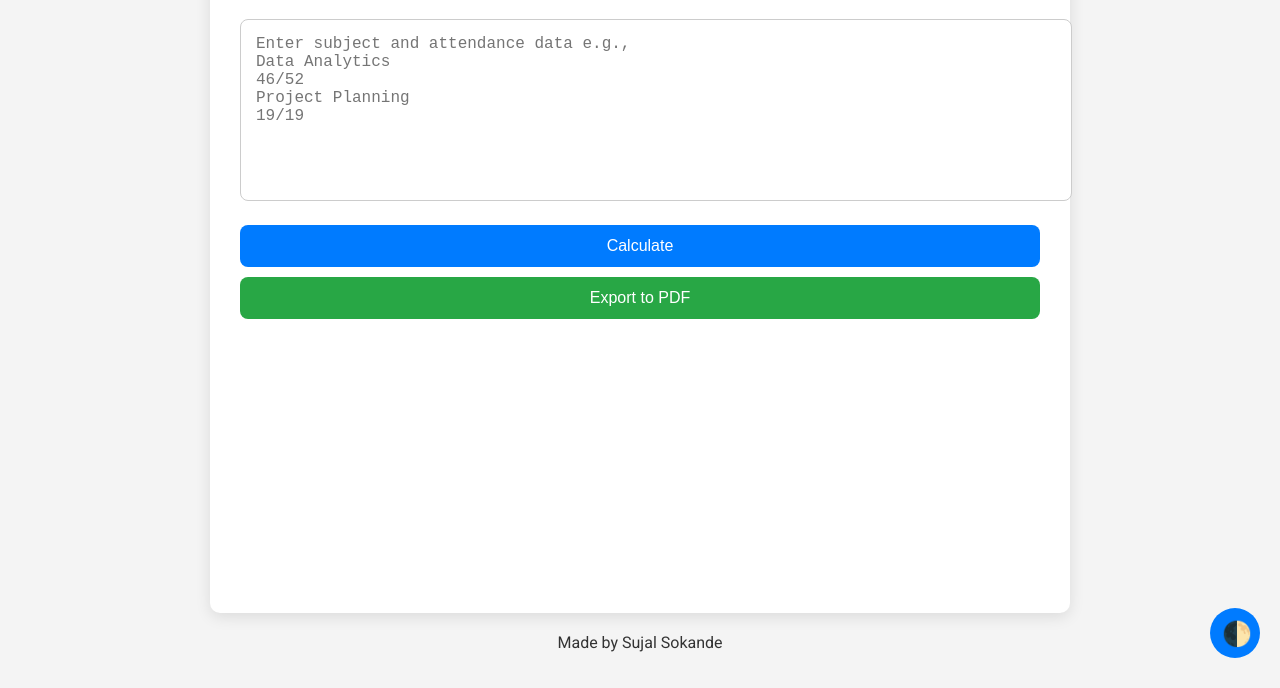
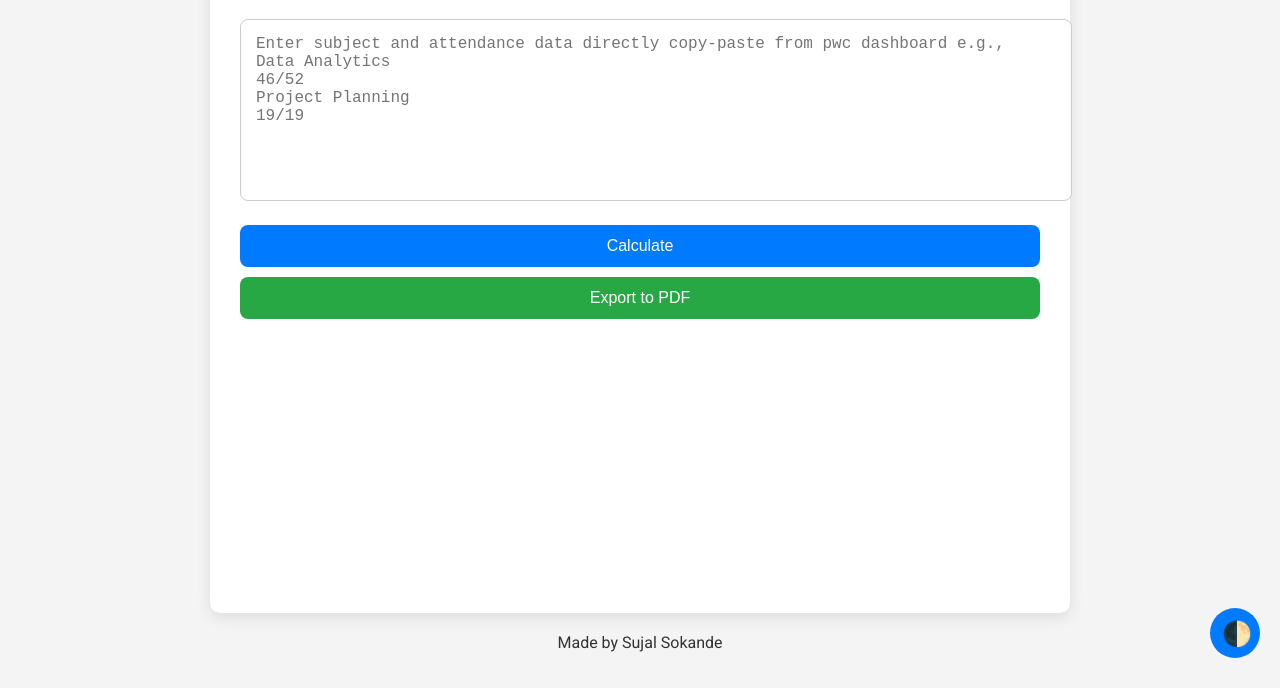
Before and after one commit to SokandeSujal/Attendance-Tracker, a plain HTML site: page index.html in a window 1280 px wide. Shown: the part 112-800 px from the top of the page. Drawn offline with nearby package versions, Linux system fonts and the light colour scheme.

Commit message:
Update index.html

```diff
--- a/index.html
+++ b/index.html
@@ -28,7 +28,7 @@
       <!-- Attendance Tracker -->
       <textarea
         id="attendanceInput"
-        placeholder="Enter subject and attendance data e.g., &#10;Data Analytics&#10;46/52&#10;Project Planning&#10;19/19"
+        placeholder="Enter subject and attendance data directly copy-paste from pwc dashboard e.g., &#10;Data Analytics&#10;46/52&#10;Project Planning&#10;19/19"
       ></textarea>
       <button id="calculateButton">Calculate</button>
       <button id="exportButton" style="background-color: #28a745">
```
